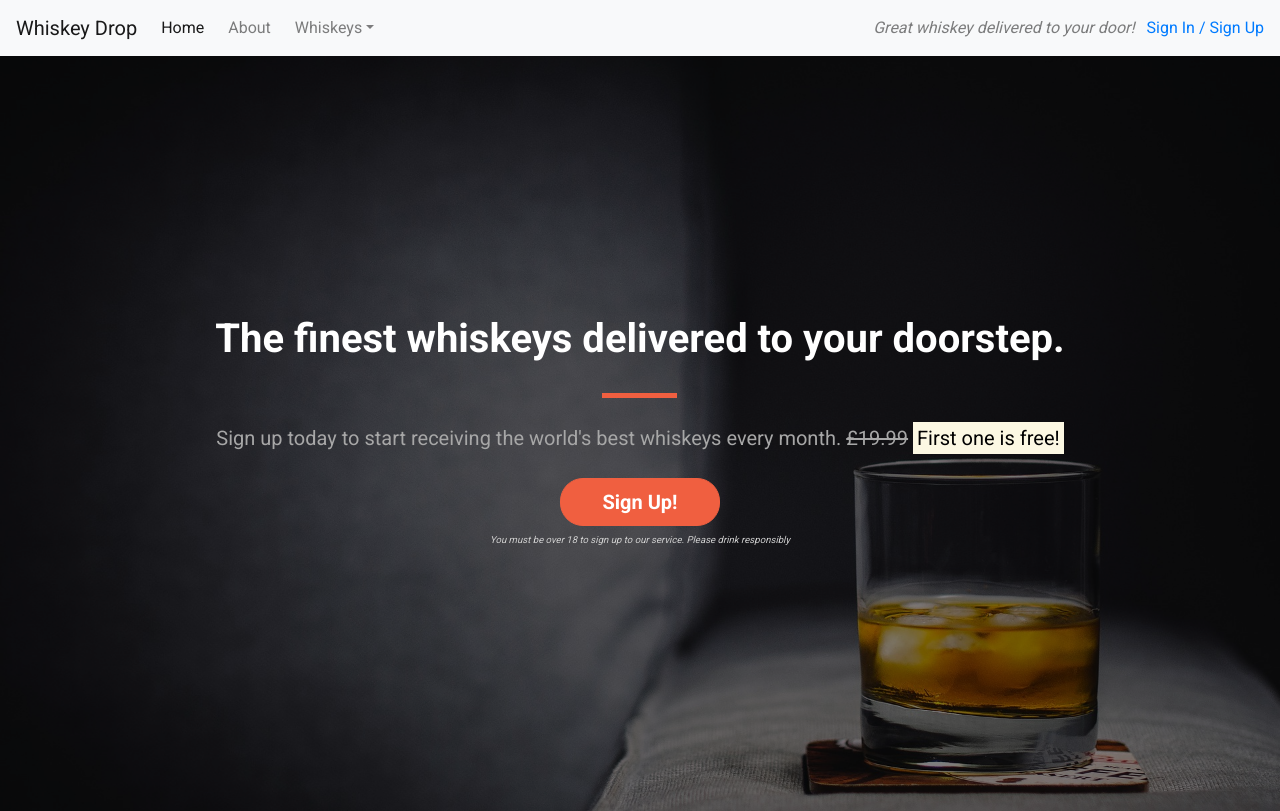
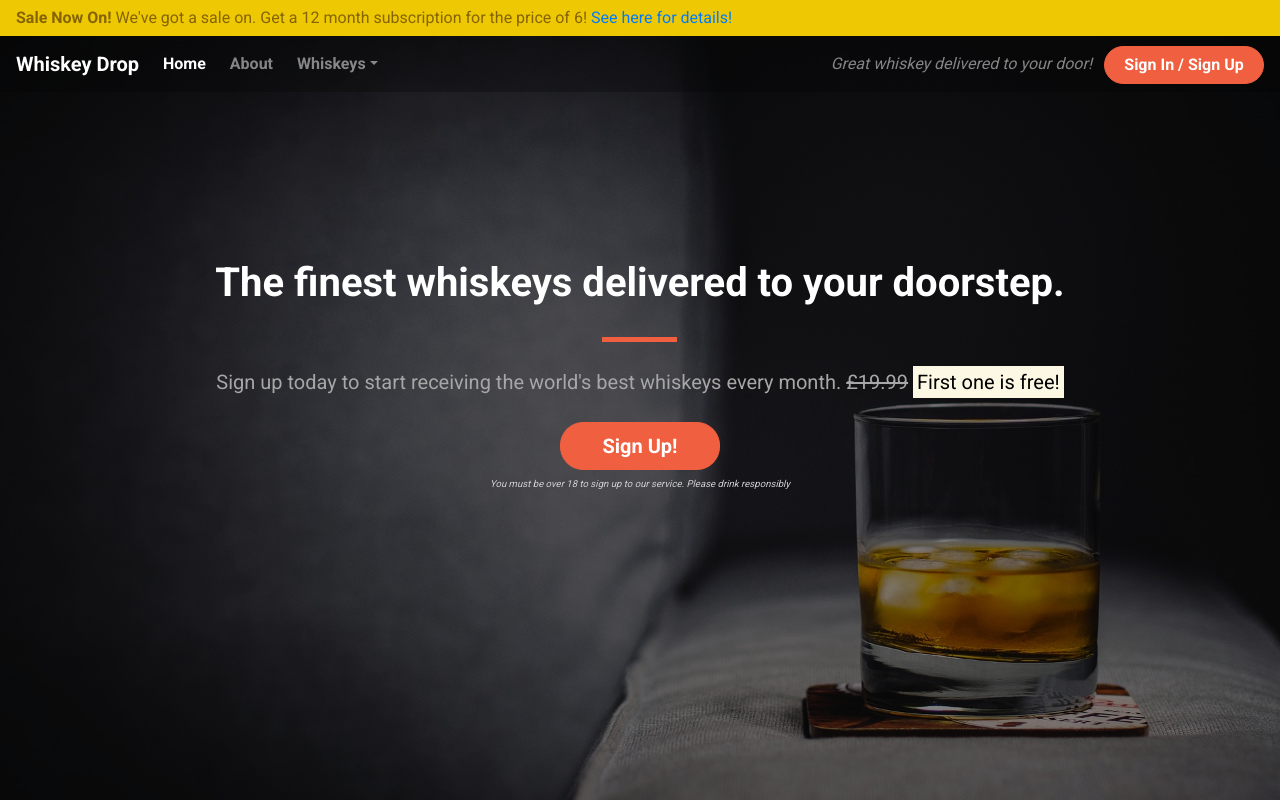
Before and after one commit to fredboys/Boootstrap-practice, a plain HTML site: page index.html in a window 1280 px wide. Shown: the top 811 px of the page. Drawn offline with nearby package versions, Linux system fonts and the light colour scheme.

Commit message:
Styled navbar

```diff
--- a/css/style.css
+++ b/css/style.css
@@ -2,7 +2,18 @@ body {
     font-family: 'Roboto', sans-serif;
 }
 
-.alert-container {}
+.alert-container .col-12 {
+    padding-left: 0;
+    padding-right: 0;
+}
+
+.site-wide-alert {
+    border-radius: 0;
+    margin-bottom: 0;
+    padding: 5px 15px;
+    background-color: #eec802;
+    border-color: #eec802;
+}
 
 .callout-container {
     height: 100vh;
@@ -49,6 +60,36 @@ body {
     width: 35px;
 }
 
+/* Nav Bar */
+
+.navalert-container {
+    position: absolute;
+    top: 0;
+    left: 0;
+    padding-left: 0;
+    padding-right: 0;
+    z-index: 1;
+}
+
+.navbar {
+    margin-bottom: 0;
+    border: 0;
+    width: 100%;
+    background-color: rgba(0,0,0,0.25);
+}
+
+.navbar .navbar-toggler {
+    border: 0;
+}
+
+.navbar-brand {
+    font-weight: bold;
+}
+
+.navbar .navbar-nav a {
+    font-weight: bold;
+}
+
 /* Jumbotron*/
 
 .jumbotron {
--- a/index.html
+++ b/index.html
@@ -13,7 +13,18 @@
 </head>
 
 <body>
-    <nav class="navbar navbar-light bg-light navbar-expand-sm">
+    <div class="container-fluid navalert-container">
+        <div class="container-fluid alert-container">
+            <div class="row d-none d-sm-block">
+                <div class="col-12">
+                    <div class="site-wide-alert alert alert-warning">
+                        <strong>Sale Now On!</strong> We've got a sale on. Get a 12 month subscription for the price of 6!
+                        <a href="">See here for details!</a>
+                    </div>
+                </div>
+            </div>
+        </div>
+    <nav class="navbar navbar-dark navbar-expand-sm">
         <a href="/" class="navbar-brand">Whiskey Drop</a>
 
         <button class="navbar-toggler ml-auto" type="button" data-toggle="collapse" data-target="#navbarNavDropdown"
@@ -41,19 +52,10 @@
         </div>
         <div class="d-none d-md-block">
             <p class="navbar-text my-auto mr-2"><i>Great whiskey delivered to your door!</i></p>
-            <a href="/login">Sign In / Sign Up</a>
+            <a href="/login" class="btn btn--cta btn--red">Sign In / Sign Up</a>
         </div>
     </nav>
-    <!-- <div class="container alert-container">
-        <div class="row d-none d-sm-block">
-            <div class="col-12">
-                <div class="alert alert-warning">
-                    <strong>Sale Now On!</strong> We've got a sale on. Get a 12 month subscription for the price of 6!
-                    <a href="">See here for details!</a>
-                </div>
-            </div>
-        </div>
-    </div> -->
+    </div>
     <div class="container-fluid callout-container">
         <!-- Callout -->
         <div class="opaque-overlay">&nbsp;</div>
```
